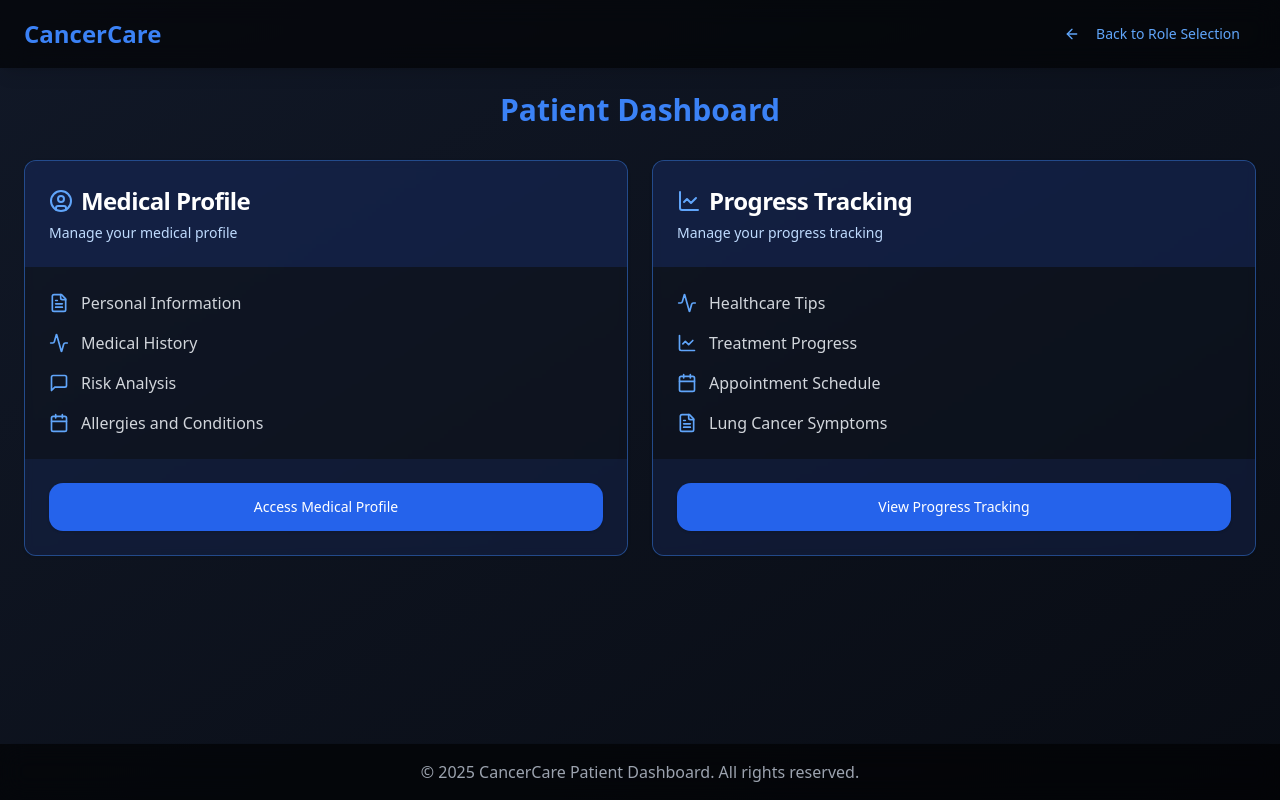
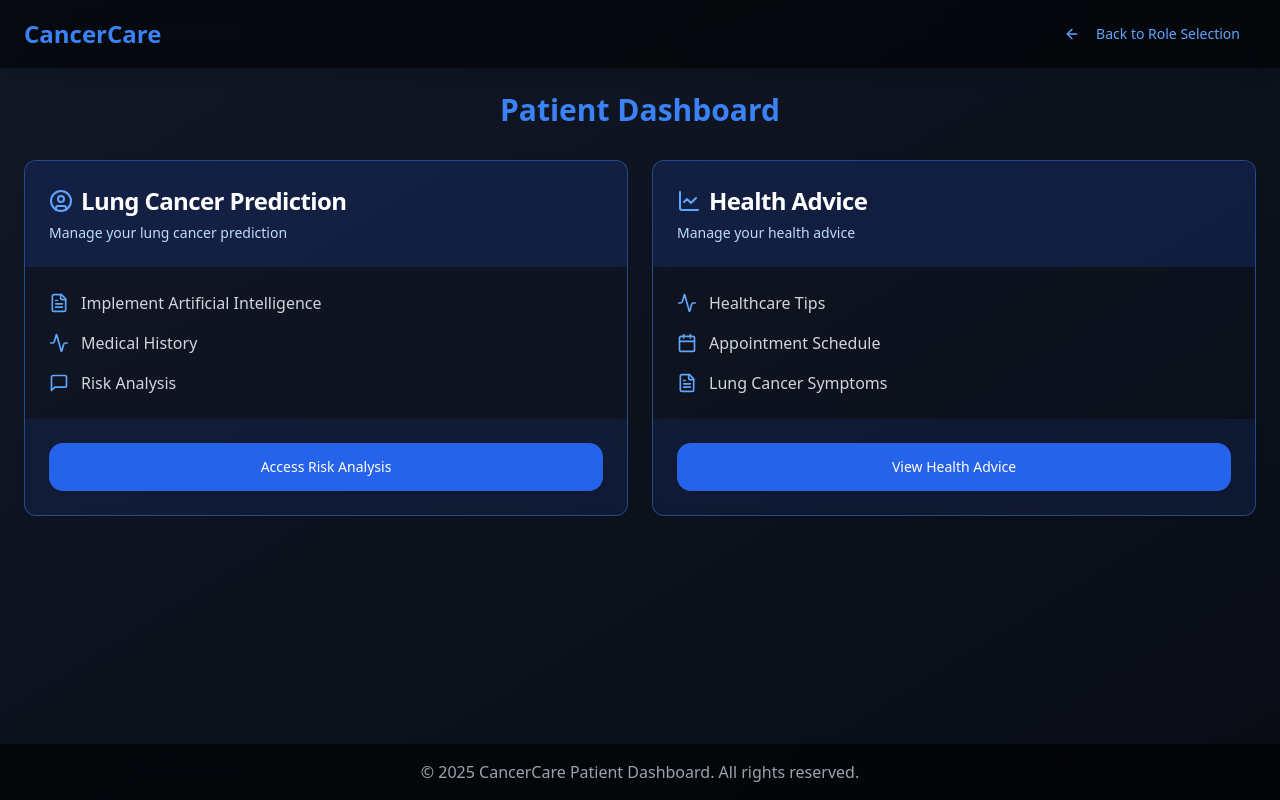
Before and after one commit to zahin020/LungCancerPrediction-CNN, a Next.js app in the folder frontend/next-frontend/: page /patient-dashboard in a window 1280 px wide. Built offline with nearby package versions, Linux system fonts and the light colour scheme; a web font is replaced by a local one.

Commit message:
Update page.tsx

```diff
--- a/frontend/next-frontend/app/patient-dashboard/page.tsx
+++ b/frontend/next-frontend/app/patient-dashboard/page.tsx
@@ -96,27 +96,26 @@ export default function PatientDashboardPage() {
           </motion.h2>
           <motion.div {...fadeIn} className="grid grid-cols-1 md:grid-cols-2 gap-6">
             <DashboardCard
-              title="Medical Profile"
+              title="Lung Cancer Prediction"
               icon={UserCircle}
               items={[
-                { icon: FileText, text: "Personal Information" },
+                { icon: FileText, text: "Implement Artificial Intelligence" },
                 { icon: Activity, text: "Medical History" },
                 { icon: MessageSquare, text: "Risk Analysis" },
-                { icon: Calendar, text: "Allergies and Conditions" },
+
               ]}
-              buttonText="Access Medical Profile"
+              buttonText="Access Risk Analysis"
               onClick={() => router.push('/medical-profile')}
             />
             <DashboardCard
-              title="Progress Tracking"
+              title="Health Advice"
               icon={LineChart}
               items={[
                 { icon: Activity, text: "Healthcare Tips" },
-                { icon: LineChart, text: "Treatment Progress" },
                 { icon: Calendar, text: "Appointment Schedule" },
                 { icon: FileText, text: "Lung Cancer Symptoms" },
               ]}
-              buttonText="View Progress Tracking"
+              buttonText="View Health Advice"
               onClick={() => router.push('/progress-tracking')}
             />
           </motion.div>
```
